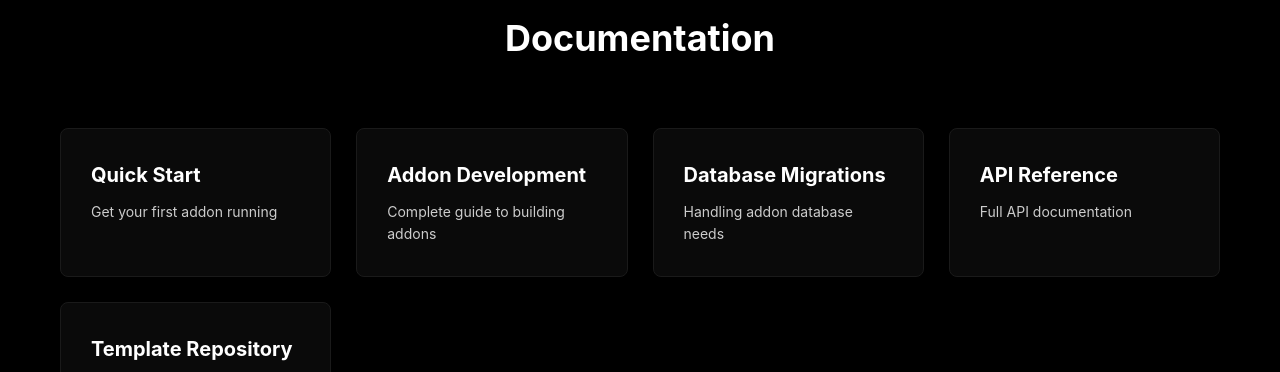
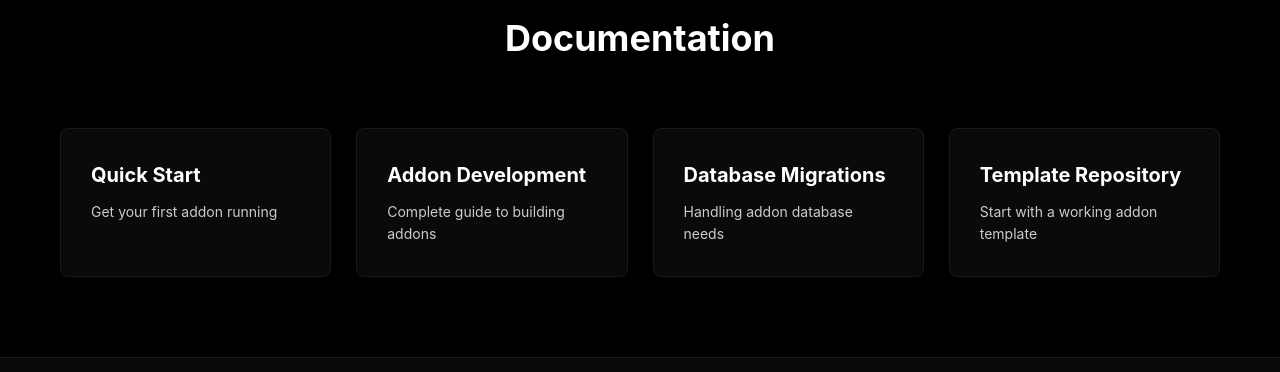
Before and after one commit to thavanish/airlink-site, a plain HTML site: page index.html in a window 1280 px wide. Shown: the part 5120-5492 px from the top of the page. Drawn offline with Linux system fonts and the light colour scheme.

Commit message:
remove unnecessary link

```diff
--- a/index.html
+++ b/index.html
@@ -291,10 +291,6 @@
                     <h3>Database Migrations</h3>
                     <p>Handling addon database needs</p>
                 </a>
-                <a href="https://github.com/AirlinkLabs/panel" class="doc-card fade-in-up delay-4">
-                    <h3>API Reference</h3>
-                    <p>Full API documentation</p>
-                </a>
                 <a href="https://github.com/g-flame-oss/airlink-addons" class="doc-card fade-in-up delay-4">
                     <h3>Template Repository</h3>
                     <p>Start with a working addon template</p>
```
